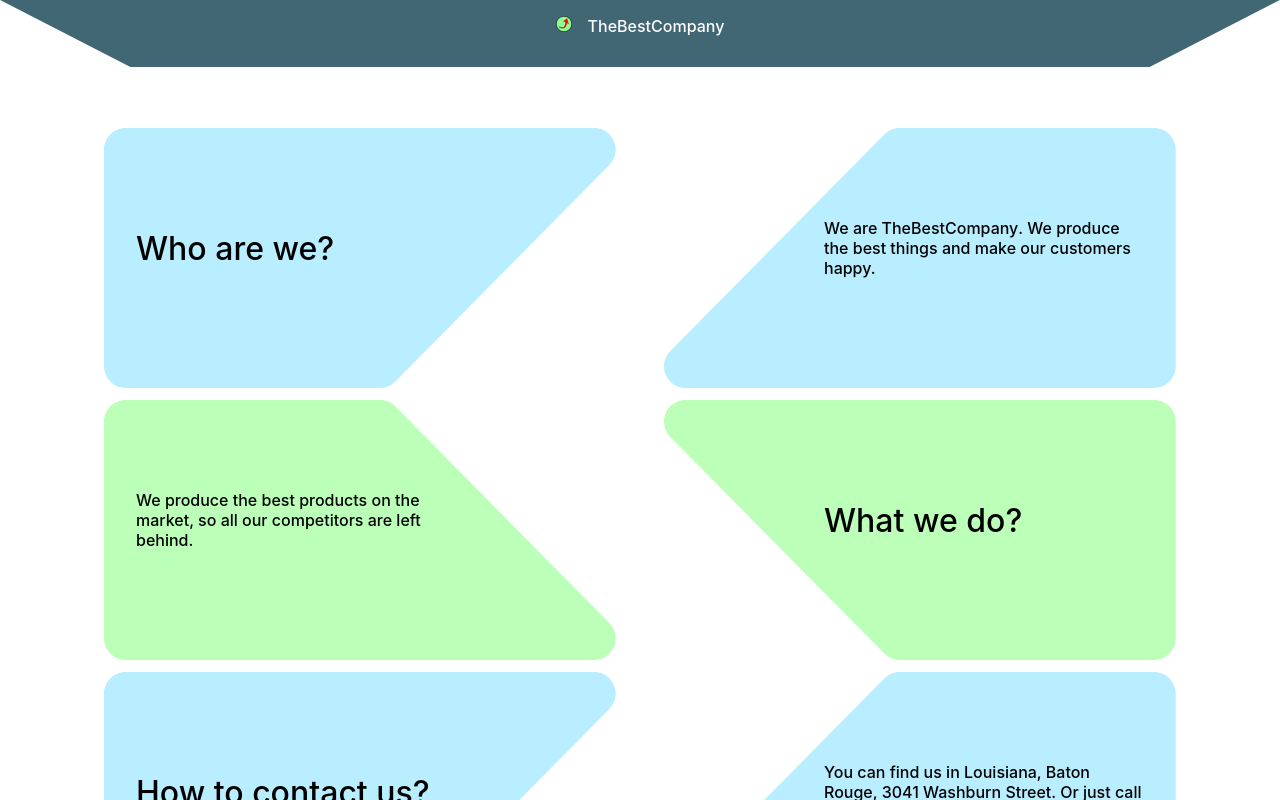
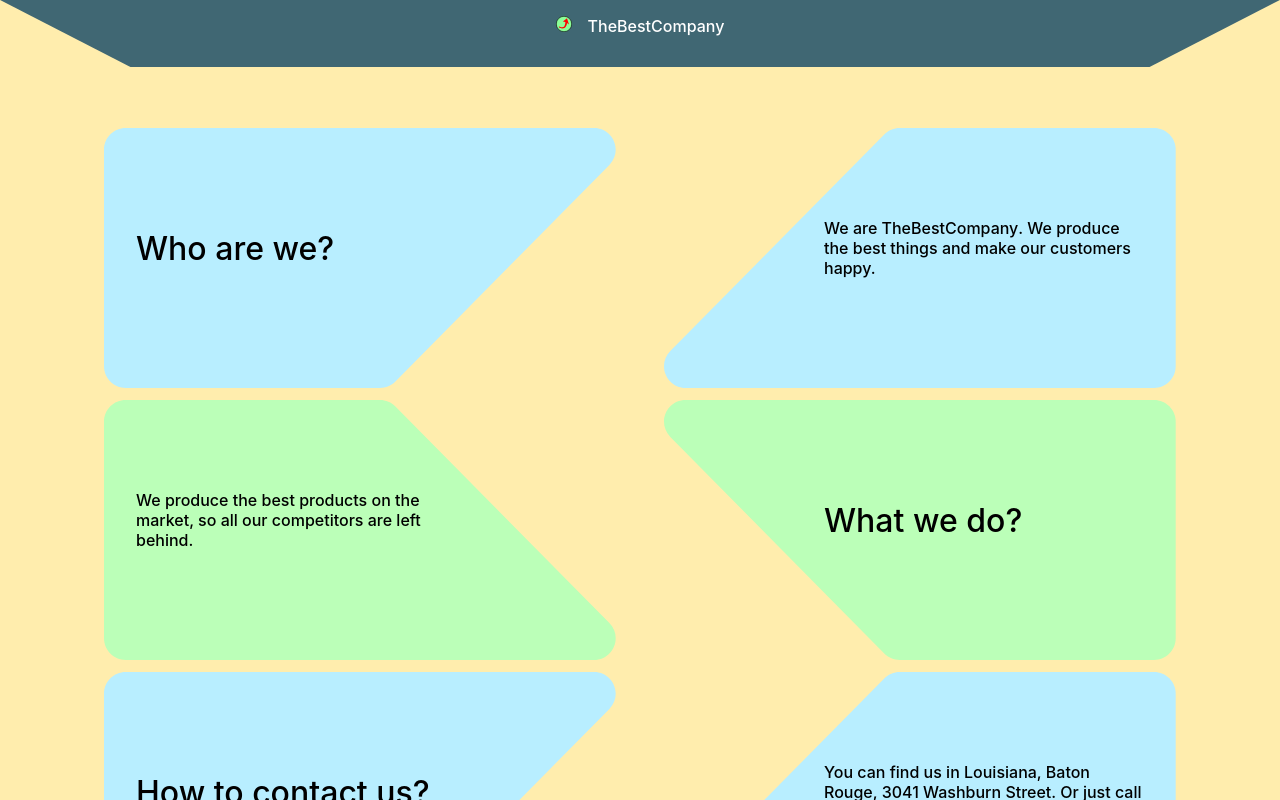
Before and after one commit to GTFTT/the-best-company, a React (Vite) app: page / in a window 1280 px wide. Shown: the top 800 px of the page. Built offline with nearby package versions, Linux system fonts and the light colour scheme.

Commit message:
Styles improved

```diff
--- a/src/App.module.css
+++ b/src/App.module.css
@@ -1,4 +1,7 @@
 .app {
+  background-color: #FFEDAD;
+  color: black;
+  font-weight: 600;
   min-height: 100vh;
   padding: 0;
   margin: 0;
--- a/src/compoentns/Block/Block.module.css
+++ b/src/compoentns/Block/Block.module.css
@@ -3,7 +3,7 @@
   background-position: center;
   background-size: cover;
   width: 40vw;
-  height: 30vh;
+  height: 15rem;
   border-radius: 12px;
   overflow: hidden;
 }
```
